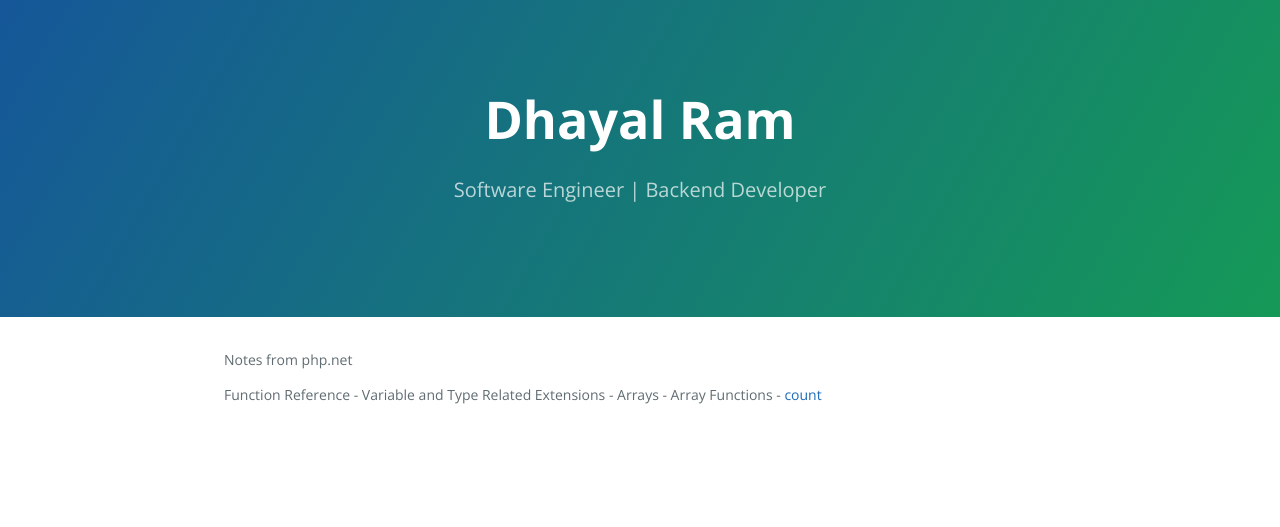
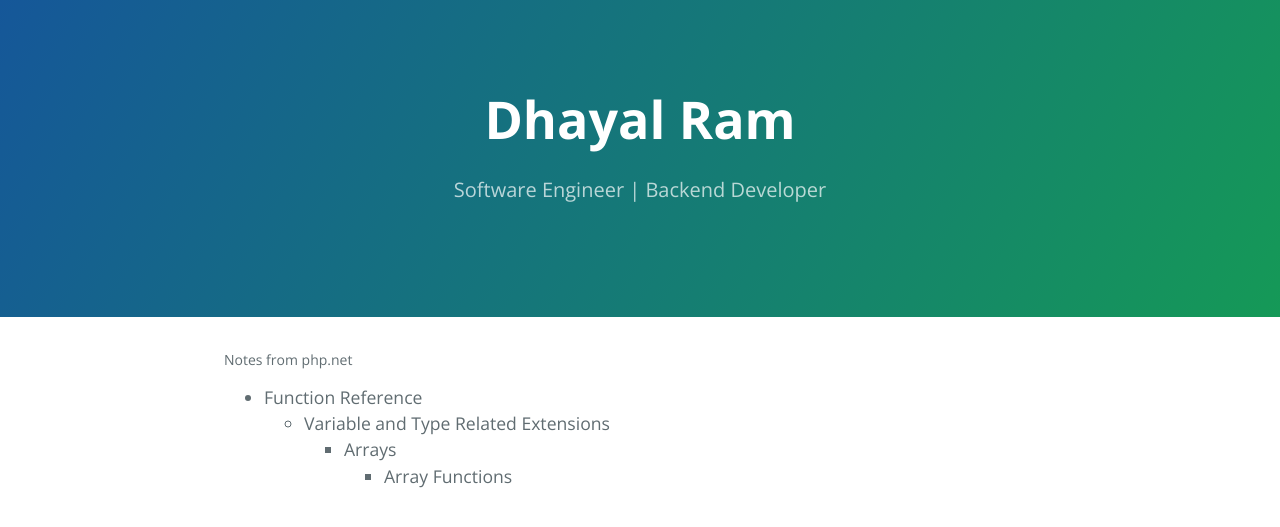
Before and after one commit to dhayalramk/dhayalramk.github.io, a Jekyll site: the page built from PHP/index.md, in a window 1280 px wide. Shown: the top 527 px of the page. Built offline with Jekyll 4.4.1, drawn with Linux system fonts in a browser that asks for light colours; our own code applies the rules of GitHub Pages for plain Markdown files.

```diff
--- a/PHP/index.md
+++ b/PHP/index.md
@@ -1,7 +1,6 @@
 Notes from php.net
 
-Function Reference
-    - Variable and Type Related Extensions
-        - Arrays
-           - Array Functions
-              - [count](FuncationReference/VariableAndTypeRelatedExtensions/Arrays/ArrayFunctions/count.md)
+- Function Reference
+  - Variable and Type Related Extensions
+    - Arrays
+        - Array Functions
```
